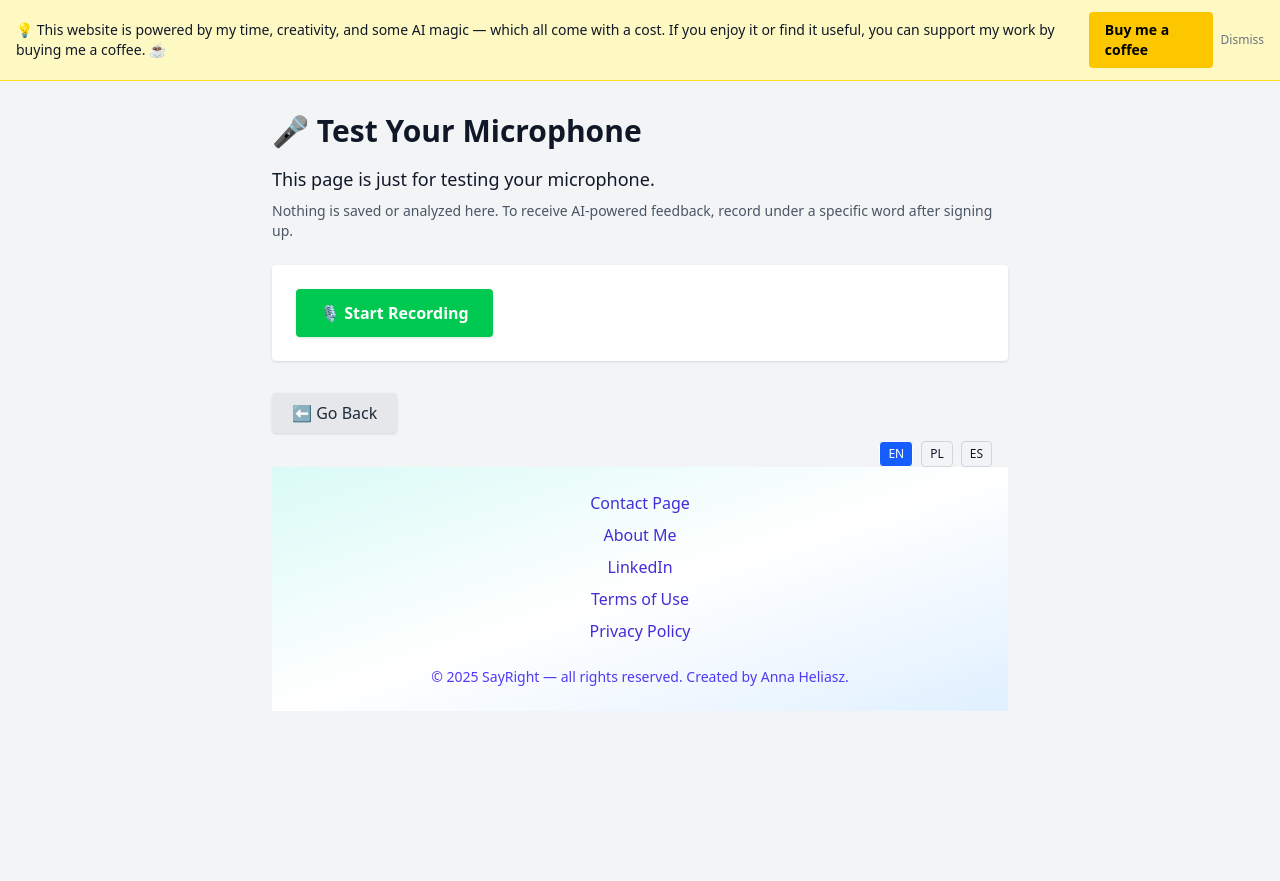
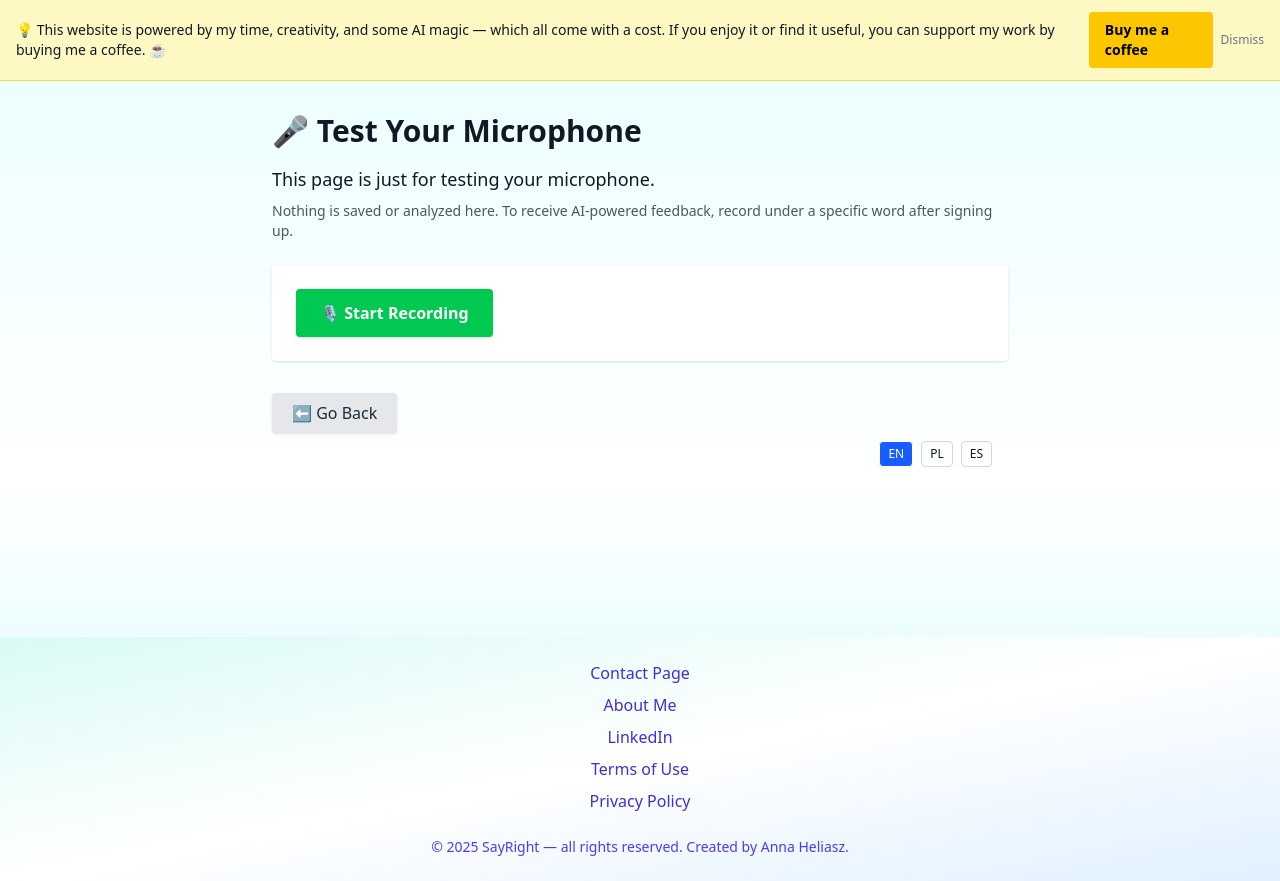
Before and after one commit to Ania58/Pronunciation-App-Frontend, a React (Vite) app: page /record in a window 1280 px wide. Before the commit the page ends 800 px from the top, so only its background shows below. Built offline with nearby package versions, Linux system fonts and the light colour scheme; no server answers.

Commit message:
Refactor RecordPage layout with gradient background and min-h-screen to fix high footer issue; ensure footer stays at the bottom and overall layout remains consistent

```diff
--- a/src/pages/RecordPage.tsx
+++ b/src/pages/RecordPage.tsx
@@ -8,7 +8,8 @@ export default function RecordPage() {
   const { t } = useTranslation();
 
   return (
-    <div className="max-w-3xl mx-auto px-4 py-8">
+    <div className="min-h-screen bg-gradient-to-b from-cyan-50 via-white to-cyan-100 flex flex-col">
+      <main className="flex-grow max-w-3xl mx-auto px-4 py-8">
         <h1 className="text-3xl font-bold mb-4"> {t('micTest')}</h1>
         <p className="text-lg mb-2">{t('micCheckInfo')}</p>
         <p className="text-sm text-gray-600 mb-6">{t('micCheckNote')}</p>
@@ -24,6 +25,7 @@ export default function RecordPage() {
           </Link>
           <LanguageSwitcher />
         </div>
+      </main>
       <Footer />
     </div>
   );
```
Lines whose indentation alone changed are shown as unchanged.
